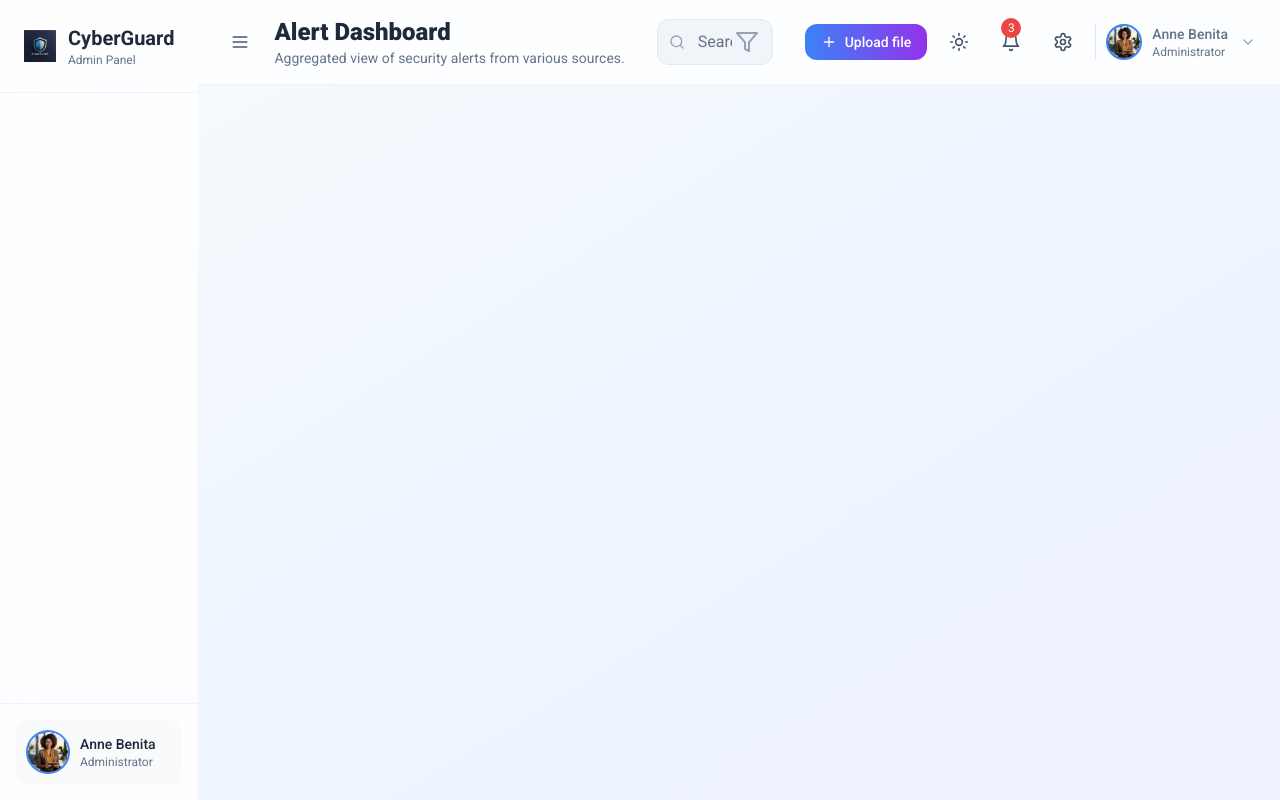
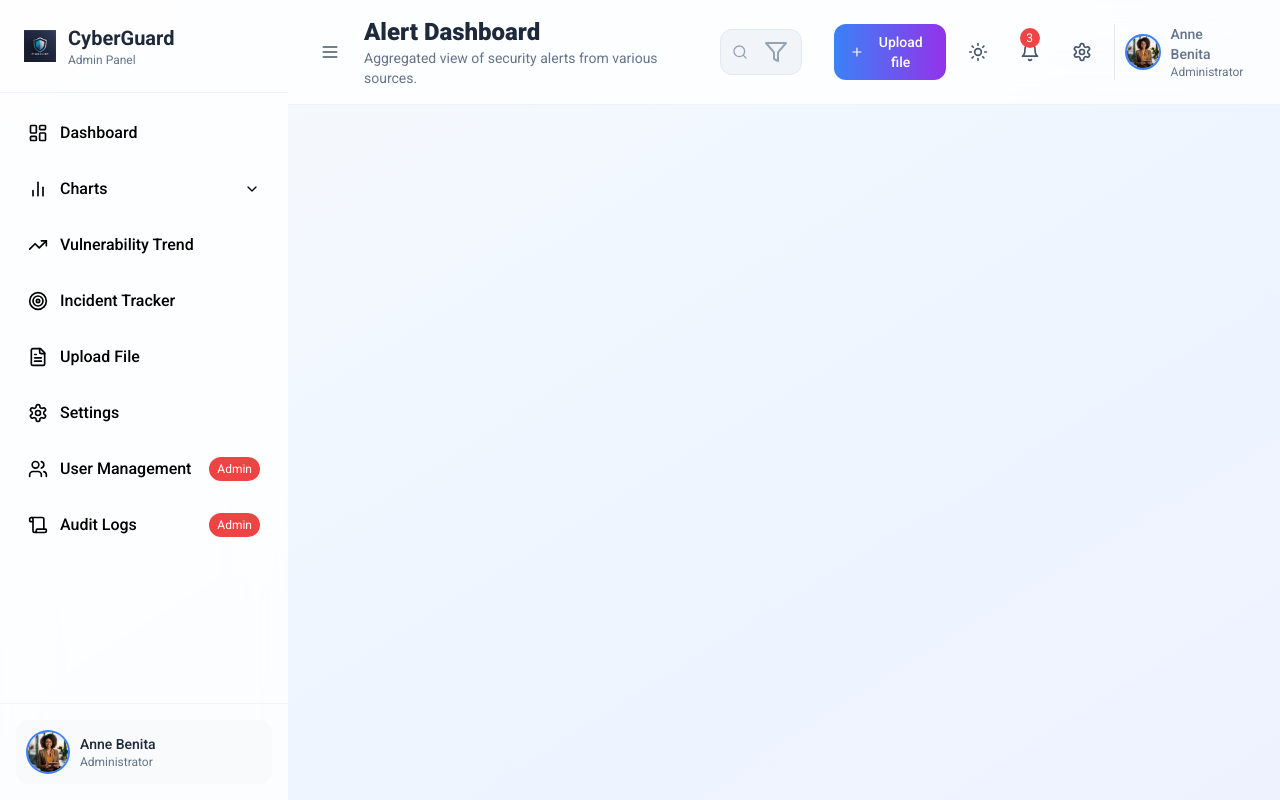
Before and after one commit to Anne-Benita/CyberGuard, a React (Vite) app: page / in a window 1280 px wide. Built offline with nearby package versions, Linux system fonts and the light colour scheme.

Commit message:
Update Sidebar.jsx

```diff
--- a/src/components/Sidebar.jsx
+++ b/src/components/Sidebar.jsx
@@ -1,36 +1,96 @@
-import React from 'react'
-import cyberLogo from '../assets/cyber.png'
-import { Zap } from 'lucide-react'
+import React from 'react';
+import cyberLogo from '../assets/cyber.png';
 import user1 from '../assets/user1.jpg';
-import { BarChart3, Calendar, CreditCard, FileText, LayoutDashboard, MessageSquare, Package, Settings,
-    ShoppingBag, Users  } from 'lucide-react'
+import {
+  BarChart3, Scroll, Target, FileText, LayoutDashboard, TrendingUp, Package, Settings,
+  UserCog, Users, Zap, BarChart2,
+  ChevronDown
+} from 'lucide-react';
 
+const menuItems = [
+  { id: "dashboard", icon: LayoutDashboard, label: "Dashboard", active: true },
+
+  {
+    id: "charts",
+    icon: BarChart2,
+    label: "Charts",
+    submenu: [
+      { id: "pie-chart", icon: BarChart3, label: "Pie Chart" },
+      { id: "line-chart", icon: TrendingUp, label: "Line Chart" },
+      { id: "cluster-column", icon: Package, label: "Cluster Column Chart" }
+    ]
+  },
+
+
+  { id: "vulnerability", icon: TrendingUp, label: "Vulnerability Trend" },
+  { id: "incidents", icon: Target, label: "Incident Tracker" },
+  { id: "upload", icon: FileText, label: "Upload File" },
+  { id: "settings", icon: Settings, label: "Settings" },
+  { id: "users", icon: Users, label: "User Management", badge: "Admin" },
+  { id: "audit", icon: Scroll, label: "Audit Logs", badge: "Admin" }
+];
 
 function Sidebar() {
   return (
-    <div className="transition duration-300 ease-in-out bg-white/80 dark:bg-slate-900/80
-      backdrop-blur-xl border-slate-200/50 dark:border-slate-700/50 flex flex-col
-      relative z-10">
+    <div className="w-72 transition duration-300 ease-in-out bg-white/80 dark:bg-slate-900/80
+      backdrop-blur-xl border-slate-200/50 dark:border-slate-700/50 flex flex-col relative z-10">
 
       {/* Logo Section */}
       <div className="p-6 border-b border-slate-200/50 dark:border-slate-700/50">
         <div className="flex items-center space-x-3">
-
-
           <img
             src={cyberLogo}
             alt="Cyber Logo"
             className="w-8 h-8 object-contain"
           />
-          {/* Text next to logo */}
           <div>
             <h1 className="text-xl font-bold text-slate-800 dark:text-white">CyberGuard</h1>
             <p className="text-xs text-slate-500 dark:text-slate-400">Admin Panel</p>
           </div>
         </div>
       </div>
-        <nav className="flex-1 p-4 space-y-2 overflow-y-auto"></nav>
-        {/* User Profile*/}
+
+      {/* Navigation */}
+      <nav className="flex-1 p-4 space-y-2 overflow-y-auto">
+        {menuItems.map((item) => (
+          <div key={item.id}>
+            <button className="w-full flex items-center justify-between p-3 rounded-xl transition-all duration-200 hover:bg-slate-100 dark:hover:bg-slate-800">
+              <div className="flex items-center space-x-3">
+                <item.icon className="w-5 h-5"/>
+                <span className="font-medium ml-2">{item.label}</span>
+              </div>
+
+              {/* Badges and counts */}
+              {(item.badge || item.count) && (
+                <div className="flex space-x-2">
+                  {item.badge && (
+                    <span className="px-2 py-1 text-xs bg-red-500 text-white rounded-full">
+                      {item.badge}
+                    </span>
+                  )}
+                  {item.count && (
+                    <span className="px-2 py-1 text-xs bg-slate-200 dark:bg-slate-700 text-slate-600 dark:text-slate-300 rounded-full">
+                      {item.count}
+                    </span>
+                  )}
+                </div>
+              )}
+               {/* to display dropdown whoose name is chevron */}
+              {item.submenu && (
+                <ChevronDown className="w-4 h-4 transition-transform" />
+              )}
+            </button>
+             {/* sub menus */}
+             <div className="ml-8 mt space-y-1">
+              {/*{item.submenu.map((subitem)=>{
+                return <button>{subitem.label}</button>
+              })}*/}
+             </div>
+          </div>
+        ))}
+      </nav>
+
+      {/* User Profile */}
       <div className="p-4 border-t border-slate-200/50 dark:border-slate-700/50">
         <div className="flex items-center space-x-3 p-3 rounded-xl bg-slate-50 dark:bg-slate-800/50">
           <img
@@ -39,15 +99,14 @@ function Sidebar() {
             className="w-10 h-10 rounded-full ring-2 ring-blue-500"
           />
           <div className="flex-1 min-w-0">
-         <div className="flex-1 min-w-0">
             <p className="text-sm font-medium text-slate-800 dark:text-white truncate">Anne Benita</p>
             <p className="text-xs text-slate-500 dark:text-slate-400 truncate">Administrator</p>
           </div>
         </div>
       </div>
-        </div>
+
     </div>
   )
 }
 
-export default Sidebar
+export default Sidebar;
```
Lines whose indentation alone changed are shown as unchanged.
